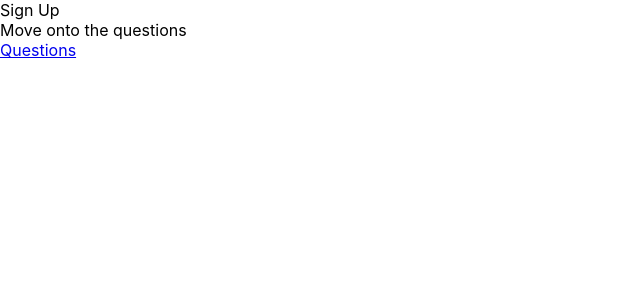
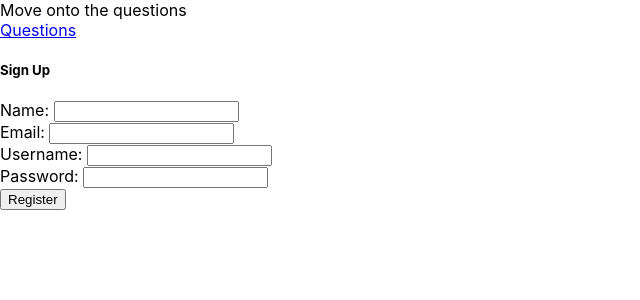
Before and after one commit to johnlundy94/fitness-app, a React (Create React App) app: page /signup in a window 1280 px wide. Shown: the top 300 px of the page, without its empty margins (0-640 px from the left). Built offline with nearby package versions, Linux system fonts and the light colour scheme.

Commit message:
Created basic form on sign up page

```diff
--- a/src/pages/SignUp.js
+++ b/src/pages/SignUp.js
@@ -1,13 +1,55 @@
 import { Link } from "react-router-dom";
+import { useState } from "react";
 
 function SignUp() {
+  const [name, setName] = useState("");
+  const [email, setEmail] = useState("");
+  const [username, setUsername] = useState("");
+  const [password, setPassword] = useState("");
+
+  const submitHandler = (event) => {
+    event.preventDefault();
+    console.log("Submitted");
+  };
+
   return (
     <>
-      Sign Up
-      <br />
       Move onto the questions
       <br />
       <Link to="/questions">Questions</Link>
+      {/* Form */}
+      <form onSubmit={submitHandler}>
+        <h5>Sign Up</h5>
+        Name:{" "}
+        <input
+          type="text"
+          value={name}
+          onChange={(event) => setName(event.target.value)}
+        />{" "}
+        <br />
+        Email:{" "}
+        <input
+          type="email"
+          value={email}
+          onChange={(event) => setEmail(event.target.value)}
+        />{" "}
+        <br />
+        Username:{" "}
+        <input
+          type="text"
+          value={username}
+          onChange={(event) => setUsername(event.target.value)}
+        />{" "}
+        <br />
+        Password:{" "}
+        <input
+          type="password"
+          value={password}
+          onChange={(event) => setPassword(event.target.value)}
+        />{" "}
+        <br />
+        <input type="submit" value="Register" />
+      </form>
     </>
   );
 }
```
